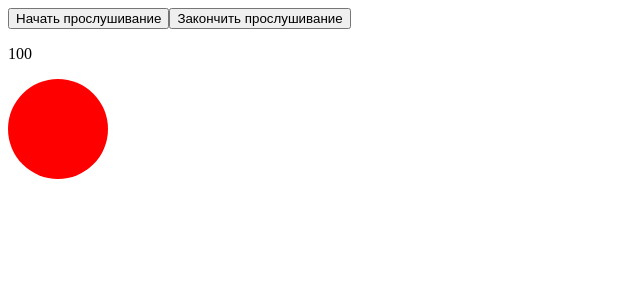
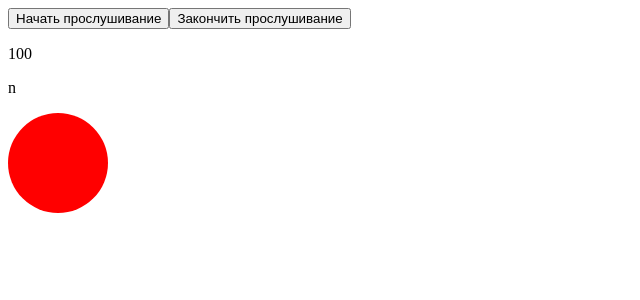
Before and after one commit to Madariad/rectengle, a React (Vite) app: page / in a window 1280 px wide. Shown: the top 300 px of the page, without its empty margins (0-640 px from the left). Built offline with nearby package versions, Linux system fonts and the light colour scheme.

Commit message:
hhhыыы

```diff
--- a/src/App.jsx
+++ b/src/App.jsx
@@ -58,7 +58,7 @@ const App = () => {
       <button onClick={() => setIsListening(false)}>Закончить прослушивание</button>
       <p>{text}</p>
       <p>{ballSize}</p>
-      <p>{a}</p>
+      <p>{a == 'a'? 'y' : 'n'}</p>
       <div style={{ width: ballSize, height: ballSize, borderRadius: '50%', background: 'red' }}>
         {/* Шарик */}
       </div>
```
